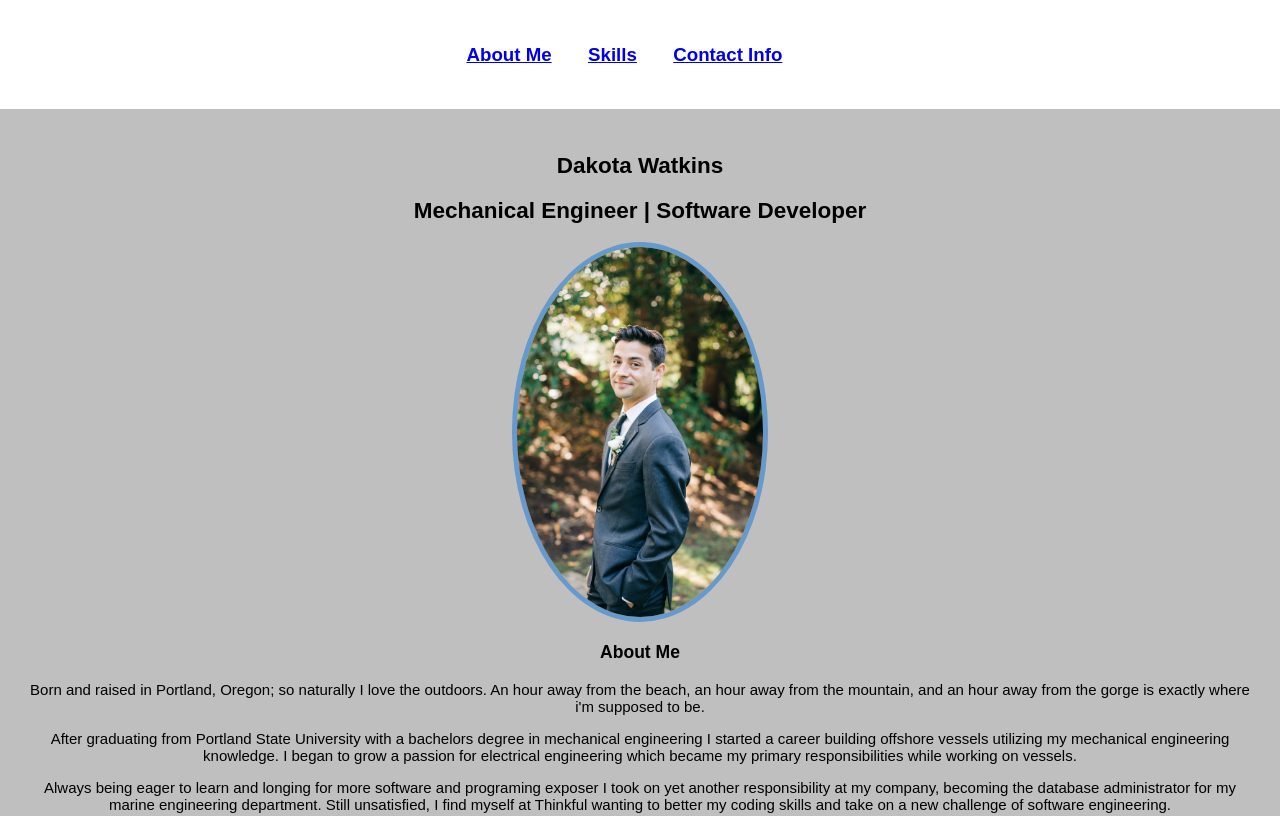
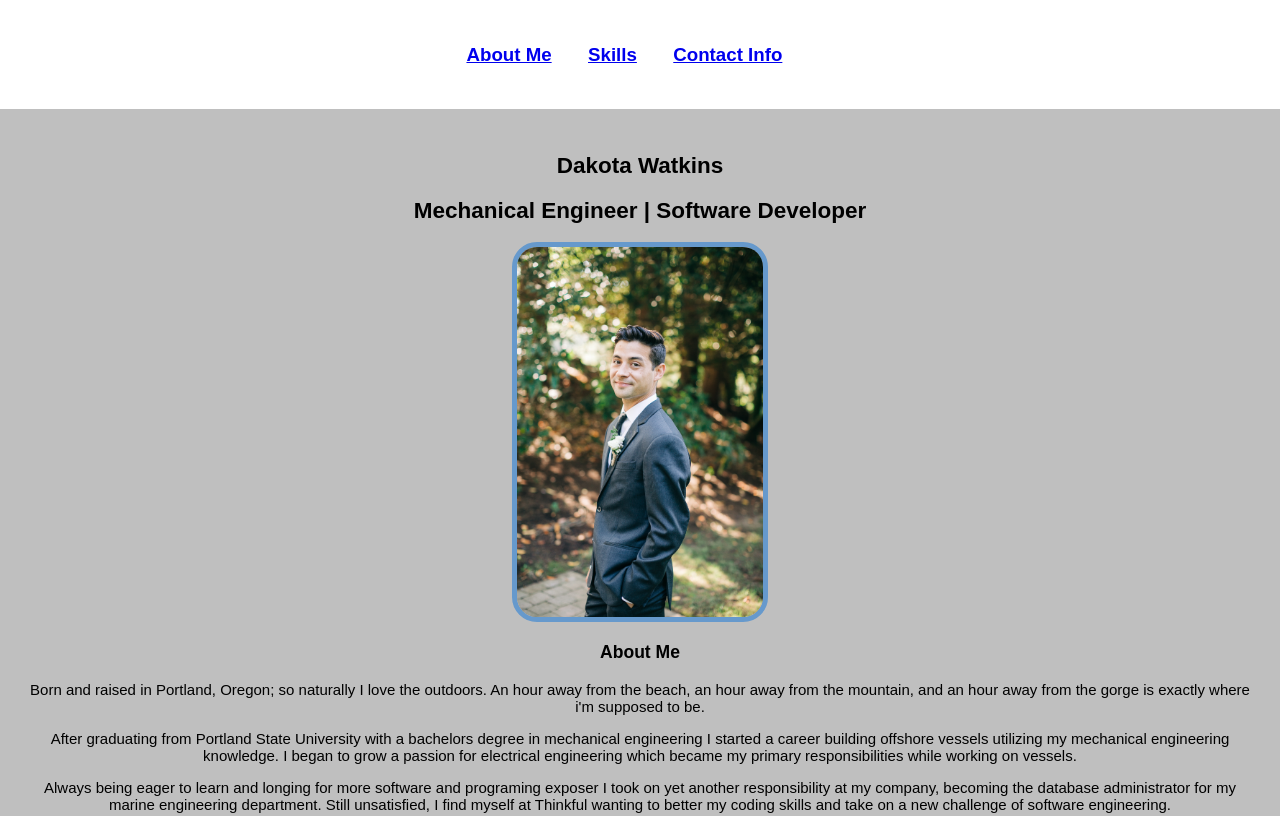
Before and after one commit to dakotawatkins/portfolio-web-page-thinkful, a plain HTML site: page index.html in a window 1280 px wide. Shown: the top 816 px of the page. Drawn offline with Linux system fonts and the light colour scheme.

Commit message:
Update style.css

```diff
--- a/style.css
+++ b/style.css
@@ -29,7 +29,7 @@ header {
 
  margin-left: auto;
  margin-right: auto;
- border-radius: 99%;
+ border-radius: 25px;
  border-color: #6699cc;
  border-width: 5px;
  border-style: solid;
```
